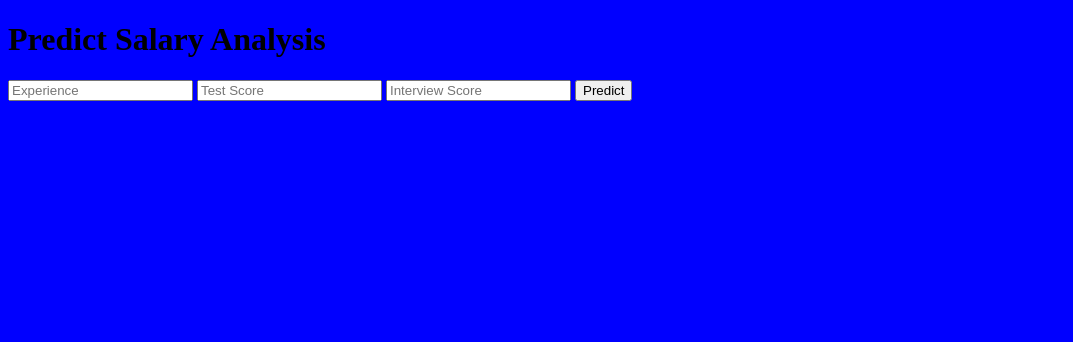
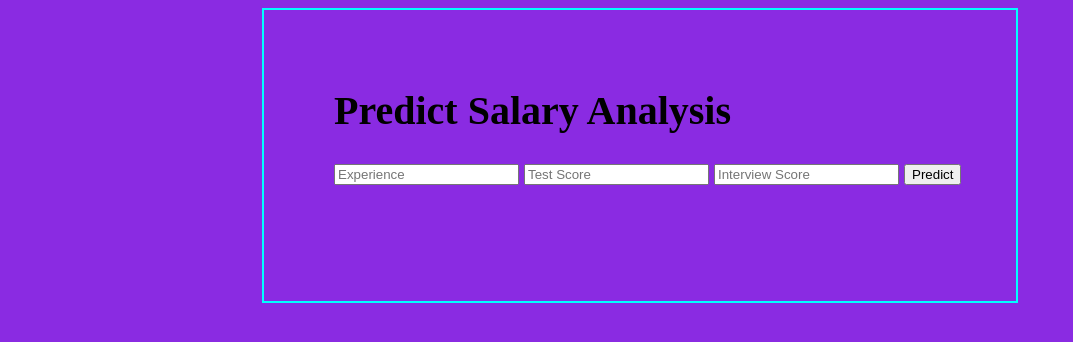
Before and after one commit to TejsinghDhaosriya/minor_phase1, a Flask app: page / in a window 1280 px wide. Shown: the top 342 px of the page, without its empty margins (0-1073 px from the left). Run offline with Flask 2, Linux system fonts and the light colour scheme; parts of the project's set-up code (start-up, migrations or seed data) failed here and were passed over.

Commit message:
done final

```diff
--- a/templates/index.html
+++ b/templates/index.html
@@ -11,23 +11,46 @@
  <style>
  body
  {
- background-color:blue;
+ background-color:lightblue;
  }
+ form{
+ width
+ background-color:green;
+ }
+       .login
+            {
+               width:50%;
+               border:2px solid aqua;
+               margin:auto;
+               padding:50px;
+               padding-left:70px;
+               padding-bottom:70px;
+               font-size:20px;
+            }
+            body
+            {
+                background-color:blueviolet
+
+            }
+            #myform table tr td  input {
+                font-size:18px;
+            }
  </style>
 </head>
 
 <body>
  <div class="login">
+
 	<h1>Predict Salary Analysis</h1>
 
      <!-- Main Input For Receiving Query to our ML -->
     <form action="{{ url_for('predict')}}"method="post">
-    	<input type="text" name="experience" placeholder="Experience" required="required" />
-        <input type="text" name="test_score" placeholder="Test Score" required="required" />
-		<input type="text" name="interview_score" placeholder="Interview Score" required="required" />
+   	<input type="text" name="experience" placeholder="Experience" required="required" />
+      <input type="text" name="test_score" placeholder="Test Score" required="required" />
+	<input type="text" name="interview_score" placeholder="Interview Score" required="required" />
 
         <button type="submit" class="btn btn-primary btn-block btn-large">Predict</button>
-    </form>
+   </form>
 
    <br>
    <br>
```
